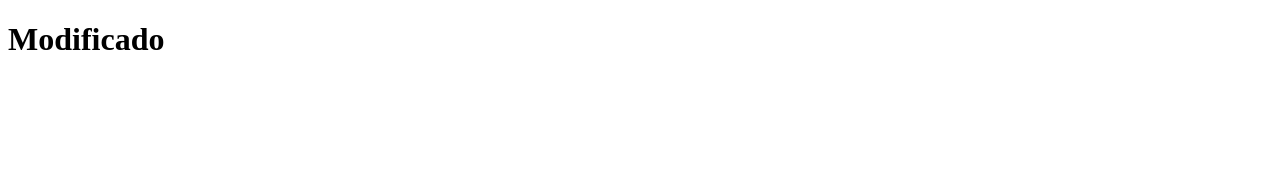
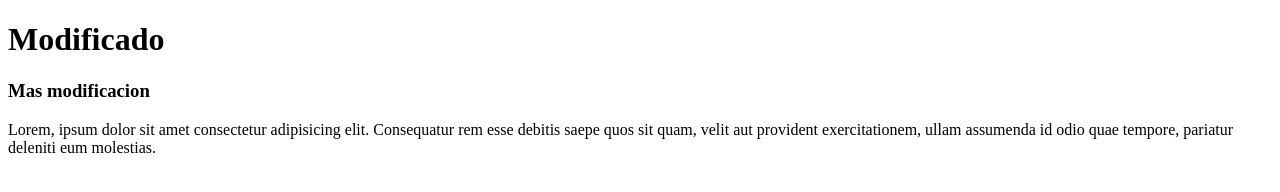
Before and after one commit to Teodygor/ClaseGit, a plain HTML site: page index.html in a window 1280 px wide. Drawn offline with Linux system fonts and the light colour scheme.

Commit message:
p y .CSS

```diff
--- /dev/null
+++ b/estilo.css
@@ -0,0 +1,5 @@
+*{
+    padding: 0;
+    margin: 0;
+    box-sizing: border-box;
+}
--- a/index.html
+++ b/index.html
@@ -1,5 +1,5 @@
 <!DOCTYPE html>
-<html lang="en">
+<html lang="es">
 <head>
     <meta charset="UTF-8">
     <meta http-equiv="X-UA-Compatible" content="IE=edge">
@@ -8,5 +8,7 @@
 </head>
 <body>
     <h1>Modificado</h1>
+    <h3>Mas modificacion</h3>
+    <p>Lorem, ipsum dolor sit amet consectetur adipisicing elit. Consequatur rem esse debitis saepe quos sit quam, velit aut provident exercitationem, ullam assumenda id odio quae tempore, pariatur deleniti eum molestias.</p>
 </body>
 </html>
```
